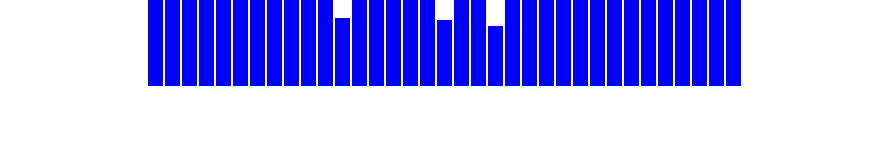
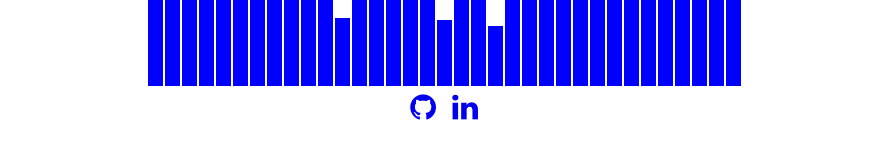
Before and after one commit to Wbeggin/sortingapp, a React (Create React App) app: page / in a window 1280 px wide. Shown: the part 679-822 px from the top of the page, without its empty margins (196-1083 px from the left). Built offline with nearby package versions, Linux system fonts and the light colour scheme.

Commit message:
added links to git and linkedin

```diff
--- a/public/index.html
+++ b/public/index.html
@@ -10,6 +10,9 @@
       content="Web site created using create-react-app"
     />
     <link rel="apple-touch-icon" href="%PUBLIC_URL%/logo192.png" />
+    <link rel="stylesheet" href="https://cdnjs.cloudflare.com/ajax/libs/font-awesome/4.7.0/css/font-awesome.min.css"></link>
+
+
     <!--
       manifest.json provides metadata used when your web app is installed on a
       user's mobile device or desktop. See https://developers.google.com/web/fundamentals/web-app-manifest/
@@ -24,7 +27,7 @@
       work correctly both with client-side routing and a non-root public URL.
       Learn how to configure a non-root public URL by running `npm run build`.
     -->
-    <title>React App</title>
+    <title>Sorting visualizer</title>
   </head>
   <body>
     <noscript>You need to enable JavaScript to run this app.</noscript>
--- a/src/App.js
+++ b/src/App.js
@@ -1,6 +1,7 @@
 import react from 'react';
 import SortingVisualizer from './SortingVisualizer/SortingVisualizer';
 import './App.css';
+
 
 const App = () => {
   return (
--- a/src/SortingVisualizer/SortingVisualizer.css
+++ b/src/SortingVisualizer/SortingVisualizer.css
@@ -14,14 +14,14 @@
 }
 
 .fa {
-  padding: 20px;
+  padding: 1px;
   font-size: 30px;
   width: 30px;
   text-align: center;
   text-decoration: none;
+  margin: 1px 5px;
   border-radius: 50%;
 }
-
 
 
 button {
--- a/src/SortingVisualizer/SortingVisualizer.jsx
+++ b/src/SortingVisualizer/SortingVisualizer.jsx
@@ -1,7 +1,7 @@
 import React from "react";
 import * as algorithms from '../algorithms/algorithms'
 import './SortingVisualizer.css'
-<link rel="stylesheet" href="https://cdnjs.cloudflare.com/ajax/libs/font-awesome/4.7.0/css/font-awesome.min.css"></link>
+
 
 const NUMBER_OF_BARS = 35
 
@@ -34,13 +34,11 @@ export default class SortingVisualizer extends React.Component {
         for (let i = 0; i < arrayBars.length; i++) {
           arrayBars[i].style.backgroundColor = 'blue'
         }
-        console.log(arrayBars)
     }
 
     //
     mergeSort() {
         const animations = algorithms.mergeSort(this.state.array)
-        console.log({animations})
         for (let i = 0; i < animations.length; i++) {
           const arrayBars = document.getElementsByClassName('array-bar')
           const isColorChange = i % 3 !== 2
@@ -67,7 +65,6 @@ export default class SortingVisualizer extends React.Component {
       const animations = algorithms.quickSort(this.state.array)
       for (let i = 0; i < animations.length; i++) {
         const arrayBars = document.getElementsByClassName('array-bar')
-        console.log(arrayBars)
         const isColorChange = i % 3 !== 2
         if (isColorChange) {
           const [barOneIdx, barTwoIdx] = animations[i]
@@ -89,9 +86,9 @@ export default class SortingVisualizer extends React.Component {
     }
 
 
+
     bubbleSort() {
         const bubbleSorted = algorithms.bubbleSort(this.state.array)
-        console.log({bubbleSorted})
         for (let i = 0; i < bubbleSorted.length; i++) {
             const arrayBars = document.getElementsByClassName('array-bar')
             const isColorChange = i % 3 !== 2
@@ -119,6 +116,7 @@ export default class SortingVisualizer extends React.Component {
         const {array} = this.state
         return(
             < div>
+
             <button class="button" role="button">
             <button onClick={() => this.resetArray()}> New Array</button>
             </button>
@@ -140,8 +138,10 @@ export default class SortingVisualizer extends React.Component {
                 </div>
             ))}
             </div>
-            <a href="https://www.github.com/wbeggin" class="fa fa-github"></a>
-            <a href="https://www.linkedin.com/in/wmwm/" class="fa fa-linkedin"></a>
+            <div class ="fax">
+    <a href="https://www.github.com/wbeggin" class="fa fa-github"></a>
+    <a href="https://www.linkedin.com/in/wmwm/" class="fa fa-linkedin"></a>
+    </div>
             </div>
 
         )
```
